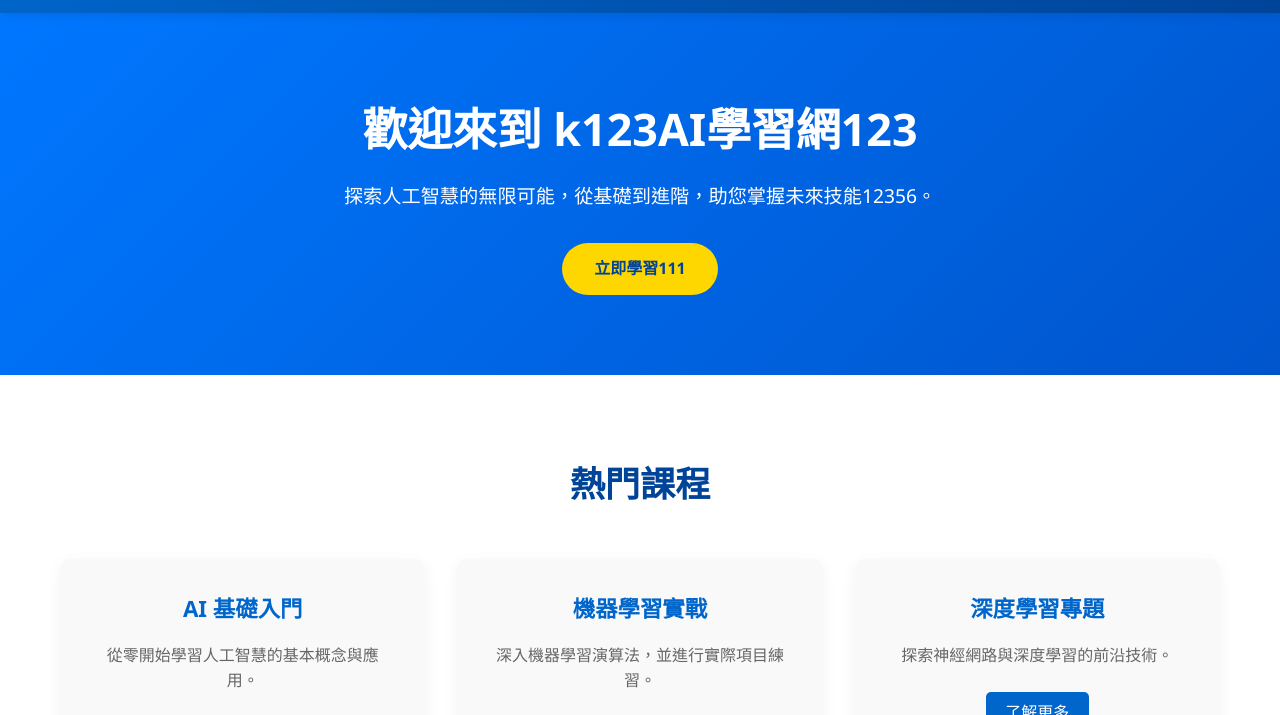
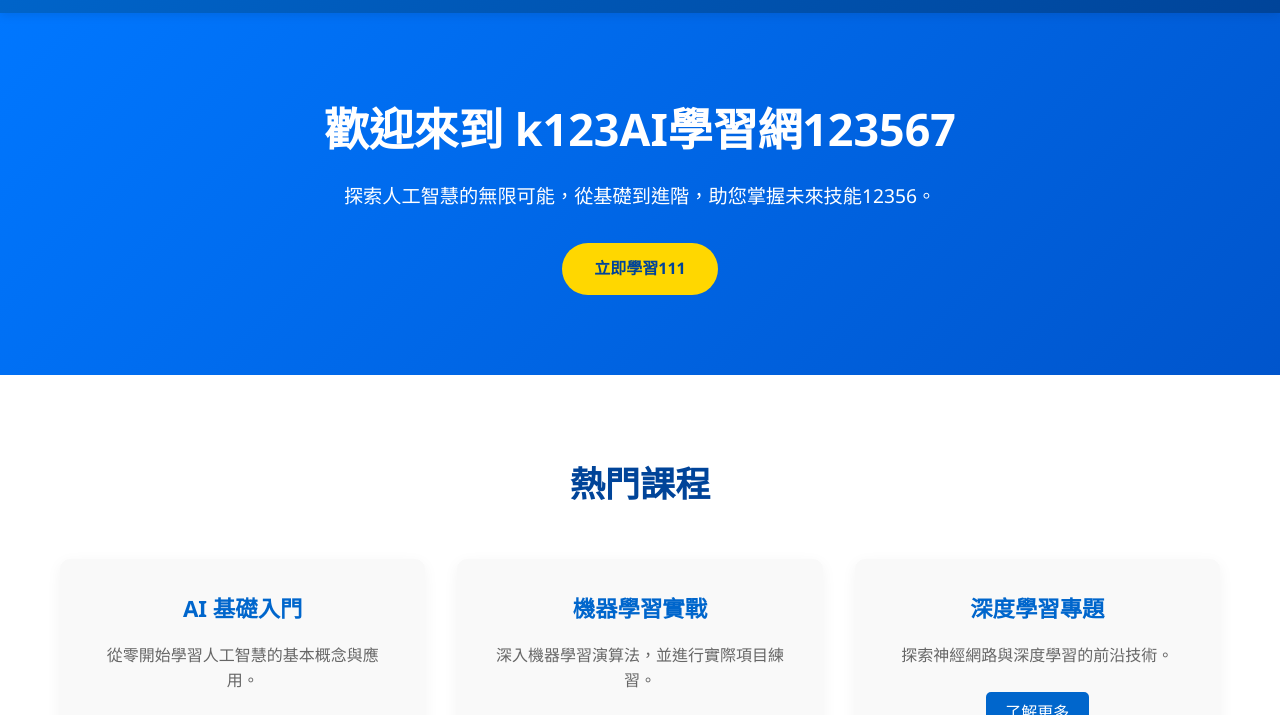
Before and after one commit to hnps/web1, a plain HTML site: page index.html in a window 1280 px wide. Shown: the part 69-784 px from the top of the page. Drawn offline with Linux system fonts and the light colour scheme.

Commit message:
DiffDeploy via k123github網站1.0 - index.html

```diff
--- a/index.html
+++ b/index.html
@@ -28,7 +28,7 @@
     <main>
         <section id="home" class="hero">
             <div class="container">
-                <h2>歡迎來到 k123AI學習網123</h2>
+                <h2>歡迎來到 k123AI學習網123567</h2>
                 <p>探索人工智慧的無限可能，從基礎到進階，助您掌握未來技能12356。</p>
                 <a href="#courses" class="btn">立即學習111</a>
             </div>
```
